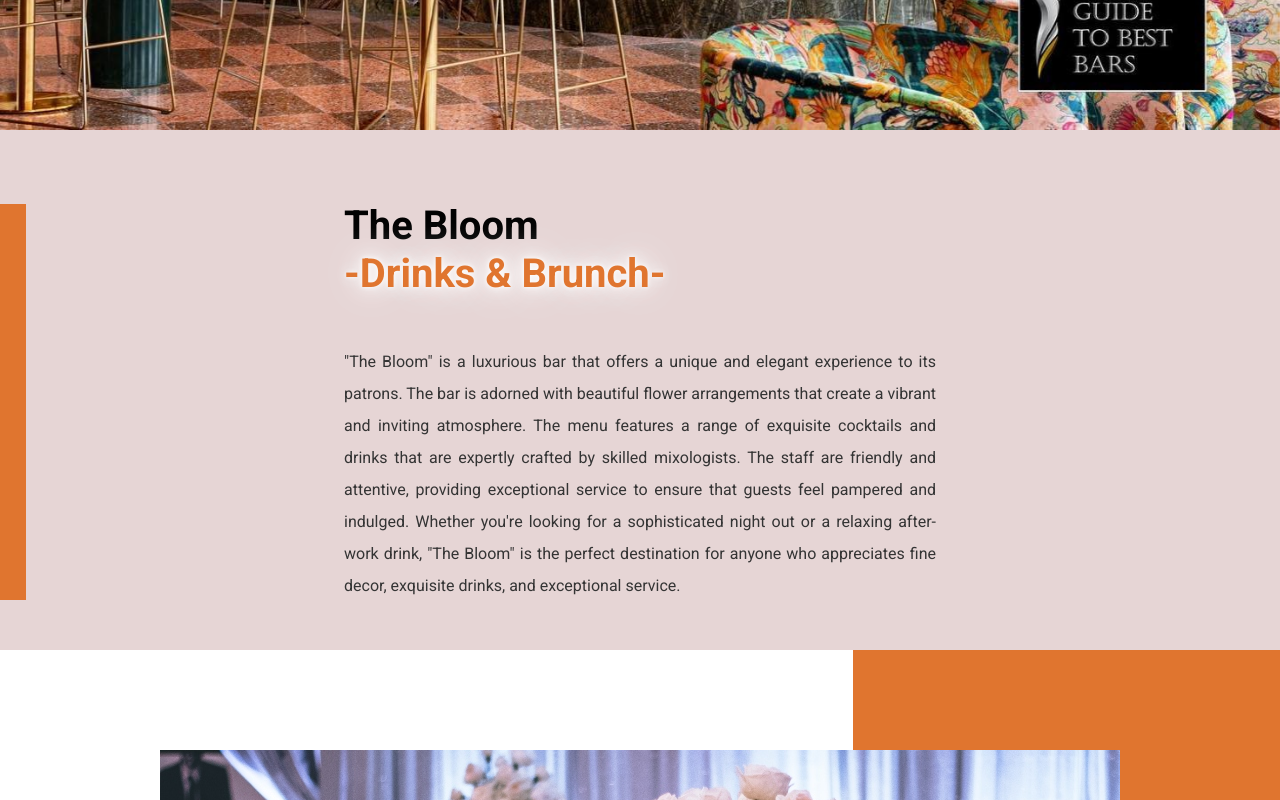
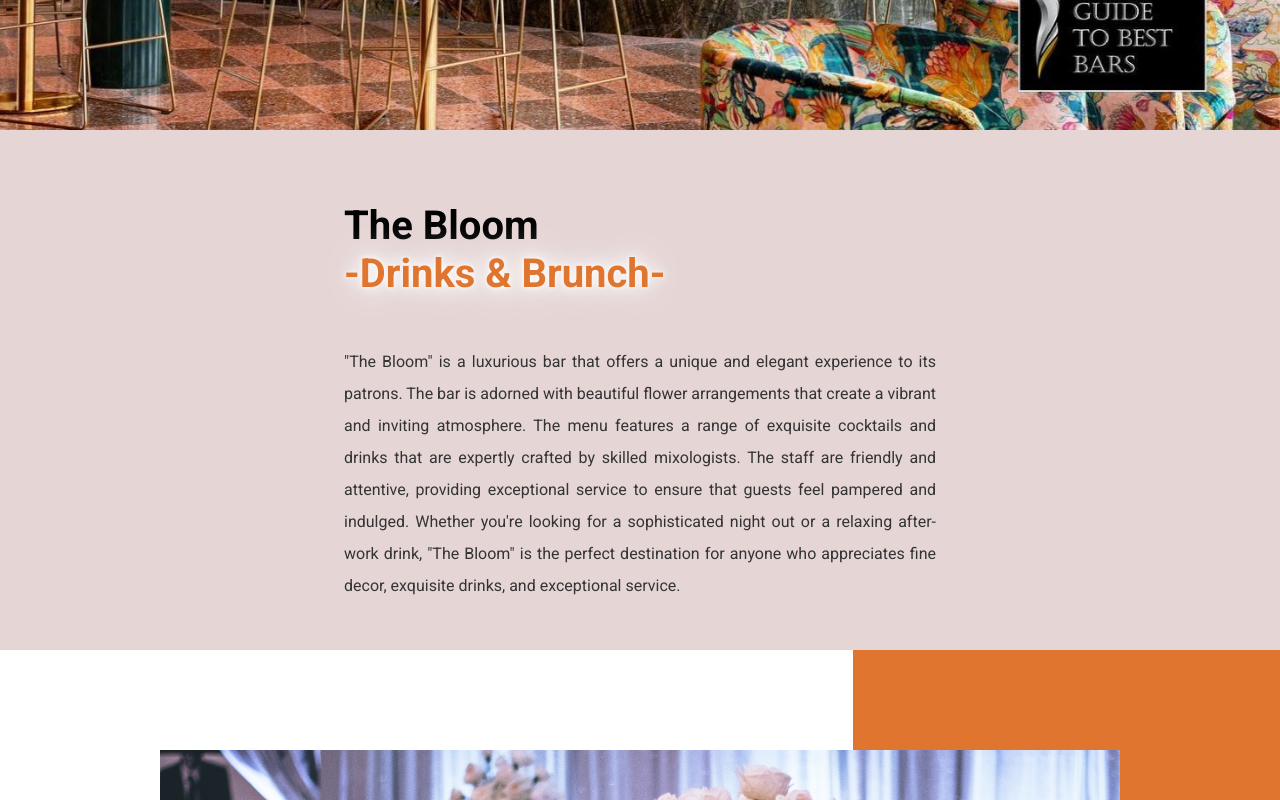
Before and after one commit to Brisasoledad2022/pin-frontend, a React (Create React App) app: page / in a window 1280 px wide. Shown: the part 670-1470 px from the top of the page. Built offline with nearby package versions, Linux system fonts and the light colour scheme.

Commit message:
about responsive

```diff
--- a/src/sections/About/About.jsx
+++ b/src/sections/About/About.jsx
@@ -1,7 +1,8 @@
-
+import useWindowInfo from "../../hooks/useWindowInfo";
 import React from "react";
 
 export default function About() {
+  const {mobileDesign} = useWindowInfo()
   return (
     <div
       className="d-flex flex-column justify-content-center align-items-center w-100 p-5 mt-4 position-relative"
@@ -12,12 +13,12 @@ export default function About() {
         <h1 className="m-0 fw-bold text-orange neon">-Drinks & Brunch-</h1>
 
       </div>
-      <p className="m-0 w-50 lh-lg text-gray-300 lh-1 text-justify">
+      <p className={`m-0 ${mobileDesign ? "w-100" : "w-50"} lh-lg text-gray-300 lh-1 text-justify`}>
       "The Bloom" is a luxurious bar that offers a unique and elegant experience to its patrons. The bar is adorned with beautiful flower arrangements that create a vibrant and inviting atmosphere. The menu features a range of exquisite cocktails and drinks that are expertly crafted by skilled mixologists. The staff are friendly and attentive, providing exceptional service to ensure that guests feel pampered and indulged. Whether you're looking for a sophisticated night out or a relaxing after-work drink, "The Bloom" is the perfect destination for anyone who appreciates fine decor, exquisite drinks, and exceptional service.
       </p>
 
       {/* Orange line on the left */}
-      <div className="bg-orange position-absolute start-0 h-80 vw-2"></div>
+      <div className={`bg-orange position-absolute start-0 h-80 vw-2 ${!mobileDesign && "d-none"}`}></div>
       {/* Orange line on the left */}
     </div>
   );
```
